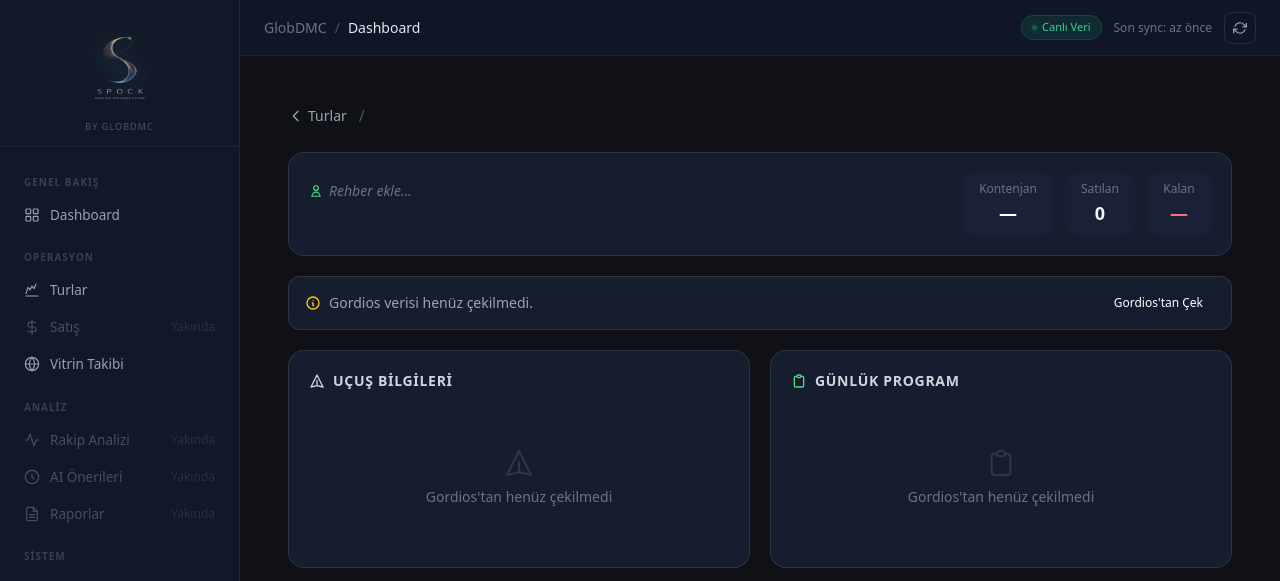
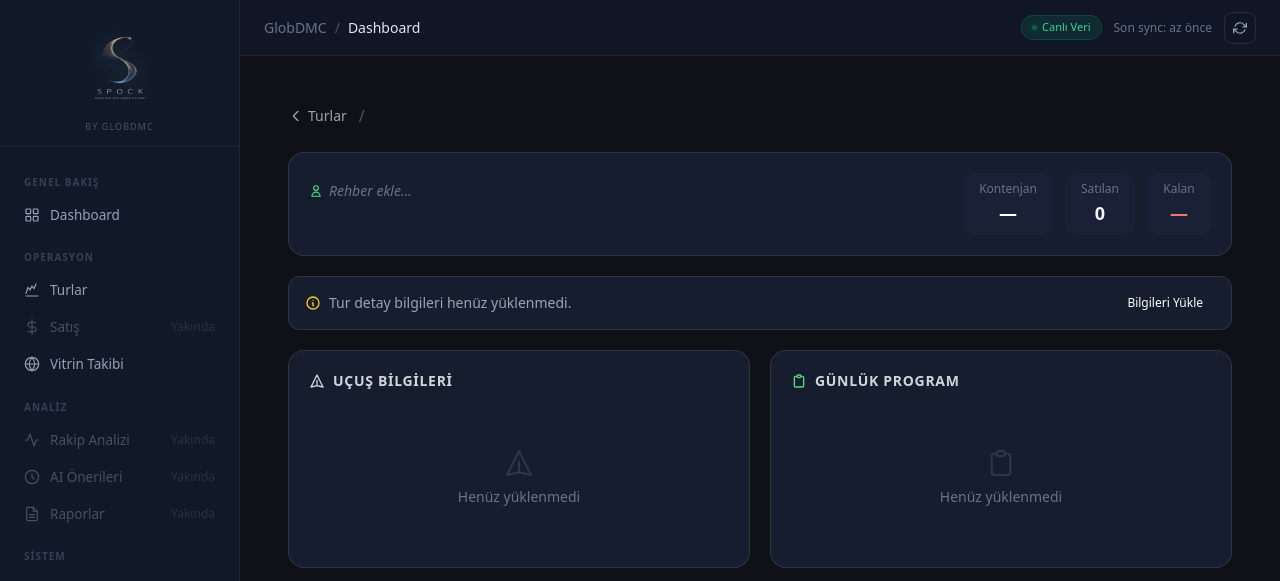
Before and after one commit to GLOBDMC/globdmcpanel, a FastAPI app: template templates/tur_kart.html in a window 1280 px wide. Shown: the top 581 px of the page. Run offline with FastAPI, Linux system fonts and the light colour scheme; the template is opened without the code that fills it, so the values that code supplies are empty; some libraries are stand-ins or nearby versions.

Commit message:
ux: kullanıcı dostu arayüz metinleri (Gordios/Sync → Güncelle)
tur_kart.html:
- "Gordios verisi henüz çekilmedi" → "Tur detay bilgileri henüz yüklenmedi"
- "Gordios'tan Çek" → "Bilgileri Yükle"
- "Gordios'tan veri çekiliyor" → "Tur bilgileri güncelleniyor…"
- "Gordios hatası" → "Yüklenirken hata oluştu"
- "Son Gordios sync" → "Son güncelleme" (Plan ID gizlendi)
- "Gordios'tan henüz çekilmedi" → "Henüz yüklenmedi"
- JS alert metinleri güncellendi

turlar.html (admin-only buton):
- "Gordios Tümünü Sync Et" → "Tüm Turları Güncelle"
- "Sync Durum" → "Güncelleme Durumu"
- "Gordios Sync Durumu" panel başlığı → "Güncelleme Durumu"

anketler.html (admin/user ayrımı):
- Buton/başlık admin: teknik terimler korundu
- Buton/başlık user: "Anketleri Güncelle", "Tümünü Güncelle"
- "DB Durumu Kontrol Et" → "Sistem Durumunu Kontrol Et" (normal user)
- "Sync çalışmıyorsa..." → "Güncelleme çalışmıyorsa..."
- "Porsline Sync ile yeniden çekmeyi deneyin" → "Anketleri Güncelle butonu..."
- Per-survey "Sync" butonu → "Güncelle"
- Force: "yeniden çekiliyor" → "yeniden yükleniyor"

Co-Authored-By: Claude Sonnet 4.6 <noreply@anthropic.com>

```diff
--- a/templates/tur_kart.html
+++ b/templates/tur_kart.html
@@ -98,22 +98,22 @@
           <path stroke-linecap="round" stroke-linejoin="round" stroke-width="2"
             d="M13 16h-1v-4h-1m1-4h.01M21 12a9 9 0 11-18 0 9 9 0 0118 0z"/>
         </svg>
-        Gordios verisi henüz çekilmedi.
+        Tur detay bilgileri henüz yüklenmedi.
       </div>
       <button onclick="startSync()" id="syncBtn"
         class="text-xs bg-accent-blue hover:bg-blue-600 text-white px-3 py-1.5 rounded-lg transition font-medium">
-        Gordios'tan Çek
+        Bilgileri Yükle
       </button>
     </div>
     {% elif detay.sync_status == 'syncing' %}
     <div class="flex items-center gap-2 bg-surface-2 border border-yellow-500/30 rounded-xl px-4 py-3 text-sm text-yellow-300">
       <div class="w-3 h-3 border-2 border-yellow-300 border-t-transparent rounded-full animate-spin"></div>
-      Gordios'tan veri çekiliyor…
+      Tur bilgileri güncelleniyor…
     </div>
     {% elif detay.sync_status == 'error' %}
     <div class="flex items-center justify-between bg-surface-2 border border-red-500/30 rounded-xl px-4 py-3">
       <div class="text-sm text-red-400">
-        Gordios hatası: {{ detay.hata_mesaj or 'bilinmiyor' }}
+        Yüklenirken hata oluştu: {{ detay.hata_mesaj or 'bilinmiyor' }}
       </div>
       <button onclick="startSync()" class="text-xs bg-red-600 hover:bg-red-700 text-white px-3 py-1.5 rounded-lg transition">
         Tekrar Dene
@@ -122,8 +122,7 @@
     {% else %}
     <div class="flex items-center justify-between bg-surface-2 border border-green-500/20 rounded-xl px-4 py-3">
       <div class="text-xs text-gray-500">
-        Son Gordios sync: {{ detay.gordios_sync_at or '—' }}
-        {% if detay.plan_id %} · Plan ID: {{ detay.plan_id }}{% endif %}
+        Son güncelleme: {{ detay.gordios_sync_at or '—' }}
       </div>
       <div class="flex items-center gap-2">
         {% if detay.program_gunler or detay.ucus_listesi %}
@@ -199,7 +198,7 @@
             <path stroke-linecap="round" stroke-linejoin="round" stroke-width="1.5"
               d="M12 19l9 2-9-18-9 18 9-2zm0 0v-8"/>
           </svg>
-          Gordios'tan henüz çekilmedi
+          Henüz yüklenmedi
         </div>
       {% endif %}
     </div>
@@ -257,7 +256,7 @@
             PDF indirilen programdan çıkarılacak —
             <a href="{{ detay.pdf_url }}" target="_blank" class="text-accent-blue hover:underline">PDF'i görüntüle</a>
           {% else %}
-            Gordios'tan henüz çekilmedi
+            Henüz yüklenmedi
           {% endif %}
         </div>
       {% endif %}
@@ -302,7 +301,7 @@ function toggleGun(i) {
 /* ── Gordios Sync ──────────────────────────────────────────────────── */
 async function startSync() {
     const btn = document.getElementById('syncBtn');
-    if (btn) { btn.disabled = true; btn.textContent = 'Çekiliyor…'; }
+    if (btn) { btn.disabled = true; btn.textContent = 'Yükleniyor…'; }
     try {
         const res = await fetch(`/api/tur/${JT_KODU}/sync`, { method: 'POST' });
         const d   = await res.json();
@@ -310,8 +309,8 @@ async function startSync() {
             // Poll 3 sn sonra sayfayı yenile
             setTimeout(() => location.reload(), 3000);
         } else {
-            alert(d.hata || 'Sync başlatılamadı');
-            if (btn) { btn.disabled = false; btn.textContent = 'Gordios\'tan Çek'; }
+            alert(d.hata || 'Güncelleme başlatılamadı');
+            if (btn) { btn.disabled = false; btn.textContent = 'Bilgileri Yükle'; }
         }
     } catch(e) {
         alert('Bağlantı hatası: ' + e.message);
```
Also changed, not shown: templates/anketler.html (+15 -14 lines), templates/turlar.html (+6 -6 lines).
